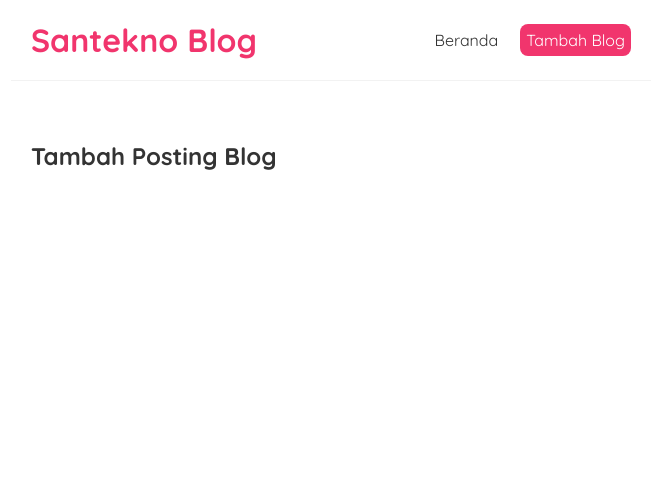
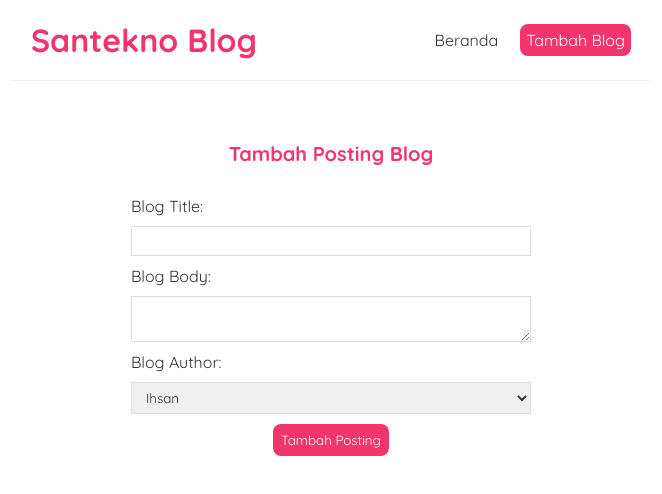
Before and after one commit to santekno/tutorial-reactjs, a React (Create React App) app: page /create in a window 1280 px wide. Shown: the top 494 px of the page, without its empty margins (309-971 px from the left). Built offline with nearby package versions, Linux system fonts and the light colour scheme.

Commit message:
add for deelte, create not found

```diff
--- a/data/db.json
+++ b/data/db.json
@@ -21,8 +21,32 @@
     {
       "title": "ReactJs Mudah dipelajari",
       "body": "Lorem Ipsum is simply dummy text of the printing and typesetting industry. Lorem Ipsum has been the industry's standard dummy text ever since the 1500s, when an unknown printer took a galley of type and scrambled it to make a type specimen book. It has survived not only five centuries, but also the leap into electronic typesetting, remaining essentially unchanged. It was popularised in the 1960s with the release of Letraset sheets containing Lorem Ipsum passages, and more recently with desktop publishing software like Aldus PageMaker including versions of Lorem Ipsum.",
+      "author": "ines",
+      "id": 4
+    },
+    {
+      "title": "test",
+      "body": "teest",
       "author": "santekno",
-      "id": 4
+      "id": 5
+    },
+    {
+      "title": "test",
+      "body": "test",
+      "author": "ihsan",
+      "id": 6
+    },
+    {
+      "title": "okey",
+      "body": "okey deh",
+      "author": "santekno",
+      "id": 7
+    },
+    {
+      "title": "test",
+      "body": "test",
+      "author": "ihsan",
+      "id": 8
     }
   ]
 }
--- a/src/App.js
+++ b/src/App.js
@@ -3,6 +3,7 @@ import Home from './Home';
 import { BrowserRouter as Router, Route, Switch } from 'react-router-dom';
 import Create from './Create';
 import BlogDetails from './BlogDetails';
+import NotFound from './NotFound';
 
 function App() {
   return (
@@ -20,6 +21,9 @@ function App() {
             <Route path={"/blogs/:id"}>
               <BlogDetails />
             </Route>
+            <Route path={"*"}>
+              <NotFound />
+            </Route>
           </Switch>
         </div>
       </div>
--- a/src/BlogDetails.js
+++ b/src/BlogDetails.js
@@ -1,9 +1,18 @@
-import { useParams } from "react-router-dom";
+import { useHistory,useParams } from "react-router-dom";
 import useFetch from "./useFetch";
 
 const BlogDetails = () => {
   const { id } = useParams();
   const { data: blog, isPending, error } = useFetch("http://localhost:8000/blogs/" + id)
+  const history = useHistory();
+
+  const handleClick = () => {
+    fetch('http://localhost:8000/blogs/'+blog.id,{
+      method:'DELETE'
+    }).then(()=>{
+      history.push('/');
+    })
+  }
 
   return (
     <div className="blog-details">
@@ -14,6 +23,7 @@ const BlogDetails = () => {
           <h2>{ blog.title }</h2>
           <p>Written by { blog.author }</p>
           <div>{ blog.body }</div>
+          <button onClick={handleClick}>Hapus</button>
         </article>
       )}
     </div>
--- a/src/Create.js
+++ b/src/Create.js
@@ -1,9 +1,64 @@
+import { useState } from "react";
+import { useHistory } from 'react-router-dom';
+
 const Create = () => {
+  const [title, setTitle] = useState('');
+  const [body, setBody] = useState('');
+  const [author, setAuthor] = useState('ihsan');
+  const [isPending, setIsPending] = useState(false);
+  const history = useHistory();
+
+  const handleSubmit = (e) => {
+    e.preventDefault();
+    const blog = { title, body, author };
+
+    setIsPending(true);
+    setTimeout(() => {
+      fetch("http://localhost:8000/blogs", {
+        method: 'POST',
+        headers: { "Content-Type": "application/json" },
+        body: JSON.stringify(blog)
+      }).then(() => {
+        console.log("Sukses tambah blog");
+        setIsPending(false);
+        history.push('/');
+      })
+    }, 1000);
+  }
+
   return (
     <div className="create">
       <h2>Tambah Posting Blog</h2>
+      <form onSubmit={handleSubmit}>
+        <label>Blog Title:</label>
+        <input
+          type="text"
+          required
+          value={title}
+          onChange={(e) => setTitle(e.target.value)}
+        />
+        <label>Blog Body:</label>
+        <textarea
+          required
+          value={body}
+          onChange={(e) => setBody(e.target.value)}
+        ></textarea>
+        <label>Blog Author:</label>
+        <select
+          required
+          value={author}
+          onChange={(e) => setAuthor(e.target.value)}
+        >
+          <option value="ines">Ines</option>
+          <option value="ihsan">Ihsan</option>
+          <option value="santekno">Santekno</option>
+          <option value="rafi">Rafi</option>
+        </select>
+        {!isPending && <button>Tambah Posting</button>}
+        {isPending && <button>Tambah Posting proses...</button>}
+      </form>
     </div>
-   );
+  );
 }
 
 export default Create;
--- /dev/null
+++ b/src/NotFound.js
@@ -0,0 +1,14 @@
+import { Link } from "react-router-dom";
+
+const NotFound = () => {
+  return (
+    <div className="not-found">
+      <h2>Maaf</h2>
+      <p>Halaman tidak ditemukan.</p>
+      <Link to="/">Kembali ke Beranda</Link>
+
+    </div>
+   );
+}
+
+export default NotFound;
--- a/src/index.css
+++ b/src/index.css
@@ -59,3 +59,44 @@
 .blog-details div {
   margin: 20px 0;
 }
+
+.blog-details button {
+  background: #f1356d;
+  color: #fff;
+  border: 0;
+  padding: 8px;
+  border-radius: 8px;
+  cursor: pointer;
+}
+
+/* create new blog form */
+.create {
+  max-width: 400px;
+  margin: 0 auto;
+  text-align: center;
+}
+.create label {
+  text-align: left;
+  display: block;
+}
+.create h2 {
+  font-size: 20px;
+  color: #f1356d;
+  margin-bottom: 30px;
+}
+.create input, .create textarea, .create select {
+  width: 100%;
+  padding: 6px 10px;
+  margin: 10px 0;
+  border: 1px solid #ddd;
+  box-sizing: border-box;
+  display: block;
+}
+.create button {
+  background: #f1356d;
+  color: #fff;
+  border: 0;
+  padding: 8px;
+  border-radius: 8px;
+  cursor: pointer;
+}
```
Also changed, not shown: src/Categories.js (added), src/Sidebar.js (added), src/Tags.js (added).
